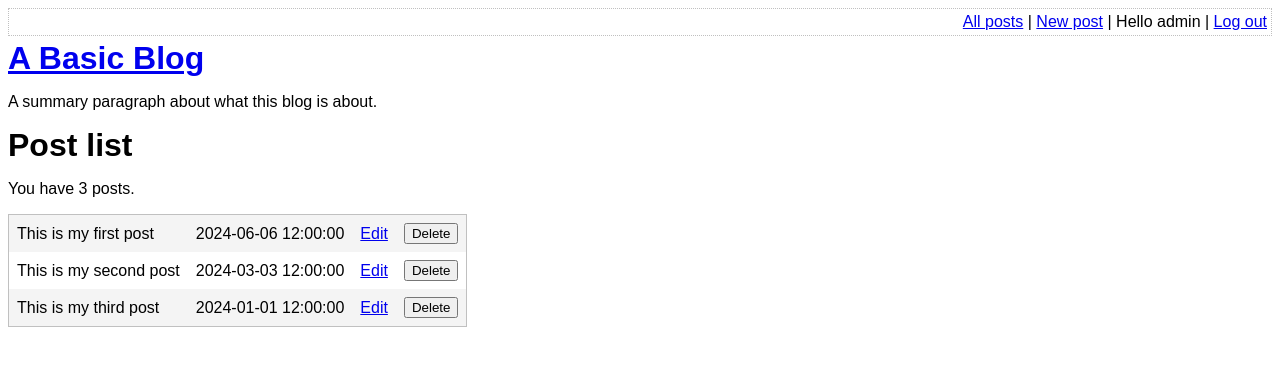
After one commit to Linielt/php-blog, a PHP site: page /list-posts.php in a window 1280 px wide. The commit adds this page. Shown: the top 366 px of the page. Run offline with PHP 8.4, Linux system fonts and the light colour scheme; a user stored in the database is signed in; data comes from the database, SQL or seed files in the repository.

Commit message:
Added a page to for admins to view all posts and perform administrative actions

```diff
--- a/config.php
+++ b/config.php
@@ -4,7 +4,7 @@ return [
     "host" => "127.0.0.1",
     "port" => "3306",
     "username" => "root",
-    "pass" => "the_admin_01",
+    "pass" => "",
     "db" => "blog",
     "options" => [
         PDO::ATTR_ERRMODE            => PDO::ERRMODE_EXCEPTION,
--- a/lib/common.php
+++ b/lib/common.php
@@ -122,3 +122,18 @@ function getAuthUserId(PDO $pdo)
 
     return $stmt->fetchColumn();
 }
+
+function getAllPosts(PDO $pdo)
+{
+    $stmt = $pdo->query(
+        "SELECT id, title, created_at, body
+        FROM post
+        ORDER BY created_at DESC"
+    );
+    if ($stmt === false)
+    {
+        throw new Exception("There was a problem with running this query.");
+    }
+
+    return $stmt->fetchAll(PDO::FETCH_ASSOC);
+}
--- a/lib/edit-post.php
+++ b/lib/edit-post.php
@@ -12,11 +12,13 @@ function addPost(PDO $pdo, $title, $body, $userId)
         throw new Exception("Could not prepare post insertion query.");
     }
 
+    $date = new DateTime(timeZone: new DateTimeZone("UTC"));
+
     $result = $stmt->execute([
         ":title" => $title,
         ":body" => $body,
         ":user_id" => $userId,
-        ":created_at" => date("Y-m-d H:i:s")
+        ":created_at" => $date->format('Y-m-d H:i:s')
     ]);
     if ($result === false)
     {
--- a/lib/install.php
+++ b/lib/install.php
@@ -74,10 +74,11 @@ function createUser(PDO $pdo, $username, $length = 10)
 
     if (!$error)
     {
+        $date = new DateTime(timezone: new DateTimeZone("UTC"));
         $result = $stmt->execute([
             "username" => $username,
             "password" => $hash,
-            "created_at" => date('Y-m-d H:i:s')
+            "created_at" => $date->format("Y-m-d H:i:s")
         ]
         );
         if ($result === false)
--- /dev/null
+++ b/lib/list-posts.php
@@ -0,0 +1,18 @@
+<?php
+
+function deletePost(PDO $pdo, $postId)
+{
+    $sql = "
+    DELETE FROM post
+    WHERE id = :id
+    ";
+    $stmt = $pdo->prepare($sql);
+    if ($stmt === false)
+    {
+        throw new Exception("There was an error while preparing this query.");
+    }
+
+    $result = $stmt->execute([":id" => $postId]);
+
+    return $result !== false;
+}
--- a/lib/view-post.php
+++ b/lib/view-post.php
@@ -50,7 +50,8 @@ function addCommentToPost(PDO $pdo, $postId, array $commentData)
             throw new Exception("Cannot prepare comment insertion statement.");
         }
 
-        $createdTimestamp = date("Y-m-d H:i:s");
+        $date = new DateTime(timeZone: new DateTimeZone("UTC"));
+        $createdTimestamp = $date->format("Y-m-d H:i:s");
 
         $result = $stmt->execute(array_merge($commentData, ["post_id" => $postId, "created_at" => $createdTimestamp]));
 
--- /dev/null
+++ b/list-posts.php
@@ -0,0 +1,75 @@
+<?php
+require_once "lib/common.php";
+require_once "lib/list-posts.php";
+
+session_start();
+
+if (!isLoggedIn())
+{
+    redirectAndExit("index.php");
+}
+
+if ($_POST)
+{
+    $deleteResponse = $_POST["delete-post"];
+    if ($deleteResponse)
+    {
+        $keys = array_keys($deleteResponse);
+        $deletePostId = $keys[0];
+        if ($deletePostId)
+        {
+            deletePost(getPDO(), $deletePostId);
+            redirectAndExit("list-posts.php");
+        }
+    }
+}
+
+$pdo = getPDO();
+$posts = getAllPosts($pdo);
+
+?>
+<!DOCTYPE html>
+<html lang="en">
+    <head>
+        <title>A simple blog | Blog posts</title>
+        <?php require "partials/head.php" ?>
+    </head>
+    <body>
+        <header>
+            <?php require "partials/header.php" ?>
+        </header>
+
+        <main>
+            <h1>Post list</h1>
+
+            <p>You have <?= count($posts) ?> posts.</p>
+
+            <form method="post">
+                <table id="post-list">
+                    <tbody>
+                        <?php foreach ($posts as $post): ?>
+                            <tr>
+                                <td>
+                                    <?= htmlEscape($post["title"]) ?>
+                                </td>
+                                <td>
+                                    <?= htmlEscape($post["created_at"]) ?>
+                                </td>
+                                <td>
+                                    <a href="edit-post.php?post_id=<?= $post["id"] ?>">Edit</a>
+                                </td>
+                                <td>
+                                    <input
+                                        type="submit"
+                                        name="delete-post[<?= $post["id"]?>]"
+                                        value="Delete"
+                                    />
+                                </td>
+                            </tr>
+                        <?php endforeach; ?>
+                    </tbody>
+                </table>
+            </form>
+        </main>
+    </body>
+</html>
--- a/partials/top-menu.php
+++ b/partials/top-menu.php
@@ -1,6 +1,8 @@
 <div class="top-menu">
     <div class="menu-options">
         <?php if (isLoggedIn()): ?>
+            <a href="list-posts.php">All posts</a>
+            |
             <a href="edit-post.php">New post</a>
             |
             Hello <?= htmlEscape(getAuthUser()) ?>
--- a/stylesheets/stylesheet.css
+++ b/stylesheets/stylesheet.css
@@ -97,3 +97,14 @@ body {
     text-align: right;
     clear: left;
 }
+
+#post-list {
+    border-collapse: collapse;
+    border: 1px solid silver;
+}
+#post-list td {
+    padding: 8px;
+}
+#post-list tbody tr:nth-child(odd) {
+    background-color: #f4f4f4;
+}
```
Also changed, not shown: index.php (+9 -17 lines).
